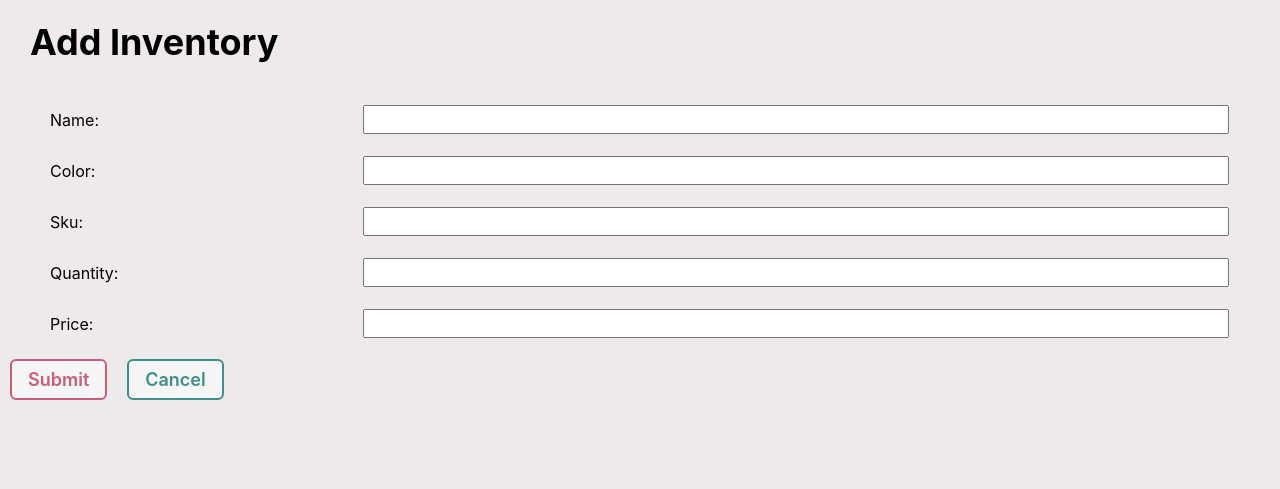
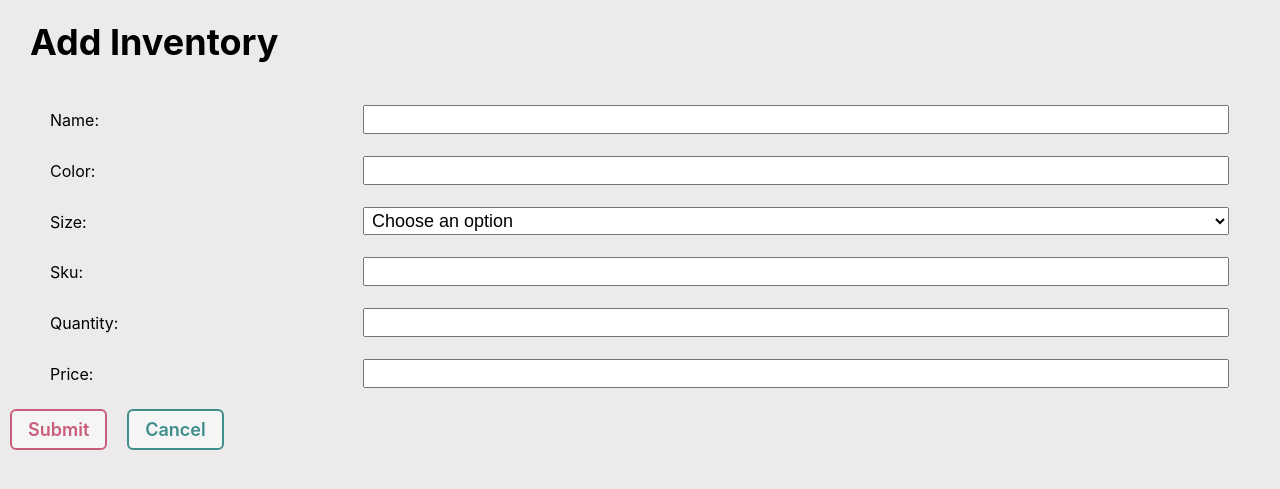
Before and after one commit to mbollino/inventory-tracker, a Django app: page /products/create/ in a window 1280 px wide. Shown: the part 53-542 px from the top of the page. Run offline with Django 5.2, Linux system fonts and the light colour scheme; the visitor is signed in with stand-in values (Sample User, id 1).

Commit message:
added size to product model. changed inventory index to sort by lowest quantity to highest.  Added conditional logic to highlight the inventory line when quantity drops to 5 or less. Fixed bug on Order display

```diff
--- a/main_app/models.py
+++ b/main_app/models.py
@@ -1,6 +1,16 @@
 from django.db import models
 from django.urls import reverse
 from django.contrib.auth.models import User
+
+SIZES = (
+    ('', 'Choose an option'),
+    ('XS', 'Extra Small'),
+    ('S', 'Small'),
+    ('M', 'Medium'),
+    ('L', 'Large'),
+    ('XL', 'Extra Large'),
+    ('NS', 'No sizing for product'),
+)
 
 class Address(models.Model):
     street_address = models.CharField(max_length=255)
@@ -25,6 +35,11 @@ class Supplier(models.Model):
 class Product(models.Model):
     name = models.CharField(max_length=100)
     color = models.CharField(max_length=20)
+    size = models.CharField (
+        max_length=2,
+        choices=SIZES,
+        default=SIZES[0][0]
+    )
     sku = models.CharField(max_length=100)
     quantity = models.IntegerField()
     price = models.DecimalField(max_digits=10, decimal_places=2)
@@ -34,6 +49,9 @@ class Product(models.Model):
 
     def __str__(self):
         return self.name
+
+    class Meta:
+        ordering = ['quantity']
 
     def get_absolute_url(self):
         return reverse('product_detail', kwargs={'product_id': self.id})
--- a/main_app/templates/products/detail.html
+++ b/main_app/templates/products/detail.html
@@ -9,6 +9,7 @@
   <div class="product-details">
     <h1><u>{{ product.name }}</u></h1>
     <h2>Color: {{ product.color }}</h2>
+    <h2>Size: {{ product.size }}</h2>
     <h2>SKU: {{ product.sku }}</h2>
     <h2>Quantity: {{ product.quantity }}</h2>
     <h2>Price: ${{ product.price }}</h2>
@@ -41,7 +42,7 @@
     {% endif %}
 
     <h3><u>Open Orders</u></h3>
-    {% if product.order_set.all.count %}
+    {% if product.orders.exists %}
     <div class="table-scroll">
       <table>
         <thead>
@@ -51,7 +52,7 @@
           </tr>
         </thead>
         <tbody>
-          {% for order in product.order_set.all %}
+          {% for order in product.orders.all %}
           <tr>
             <td>{{order.quantity_ordered}}</td>
             <td>{{order.order_date}}</td>
--- a/main_app/templates/products/index.html
+++ b/main_app/templates/products/index.html
@@ -8,15 +8,17 @@
   <thead>
     <th>Name</th>
     <th>Color</th>
+    <th>Size</th>
     <th>SKU</th>
     <th>Quantity</th>
     <th>Price</th>
   </thead>
   <tbody>
     {% for product in products %}
-    <tr>
+    <tr {% if product.quantity <= 5 %} style="background-color: rgb(255,230,230); color: rgb(179,0,0); font-weight: bold;"{% endif %}>
       <td><a href="{% url 'product_detail' product.id %}">{{ product.name }} </a></td>
       <td>{{ product.color }}</td>
+      <td>{{ product.size }}</td>
       <td>{{ product.sku }}</td>
       <td>{{ product.quantity }}</td>
       <td>${{ product.price }}</td>
--- a/main_app/views.py
+++ b/main_app/views.py
@@ -55,7 +55,7 @@ def product_detail(request, product_id):
 
 class ProductCreate(LoginRequiredMixin, ZojaEditorOnlyMixin, CreateView):
     model = Product
-    fields=['name', 'color', 'sku', 'quantity', 'price']
+    fields=['name', 'color', 'size', 'sku', 'quantity', 'price']
 
     def form_valid(self, form):
         form.instance.user = self.request.user
@@ -63,7 +63,7 @@ class ProductCreate(LoginRequiredMixin, ZojaEditorOnlyMixin, CreateView):
 
 class ProductUpdate(LoginRequiredMixin, ZojaEditorOnlyMixin, UpdateView):
     model = Product
-    fields=['name', 'color', 'sku', 'quantity', 'price']
+    fields=['name', 'color', 'size', 'sku', 'quantity', 'price']
 
 class ProductDelete(LoginRequiredMixin, ZojaEditorOnlyMixin, DeleteView):
     model = Product
```
Also changed, not shown: main_app/migrations/0012_alter_product_options_product_size.py (added), main_app/migrations/0013_alter_product_size.py (added), main_app/migrations/0014_alter_product_options.py (added), main_app/migrations/0015_alter_product_size.py (added).
